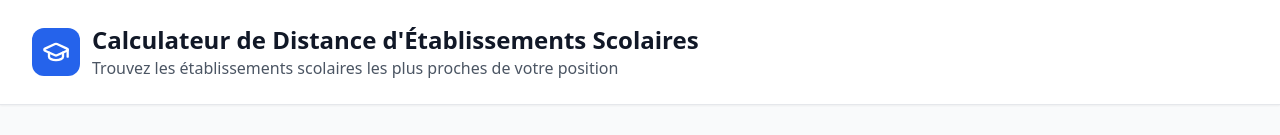
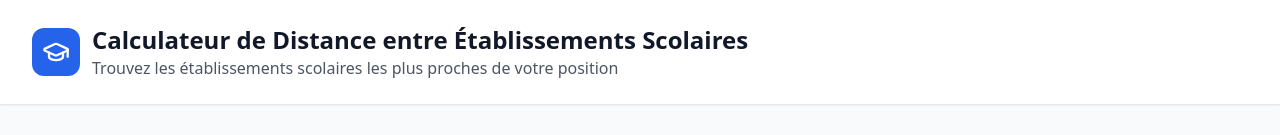
Before and after one commit to jfsteacher/cdes, a React (Vite) app: page / in a window 1280 px wide. Shown: the top 135 px of the page. Built offline with nearby package versions, Linux system fonts and the light colour scheme.

Commit message:
Changer le nom de l'application

```diff
--- a/index.html
+++ b/index.html
@@ -4,7 +4,7 @@
     <meta charset="UTF-8" />
     <link rel="icon" type="image/svg+xml" href="/vite.svg" />
     <meta name="viewport" content="width=device-width, initial-scale=1.0" />
-    <title>Calculateur de Distance d'Établissements Scolaires</title>
+    <title>Calculateur de Distance entre Établissements Scolaires</title>
   </head>
   <body>
     <div id="root"></div>
--- a/src/App.tsx
+++ b/src/App.tsx
@@ -157,7 +157,7 @@ function App() {
             </div>
             <div>
               <h1 className="text-2xl font-bold text-gray-900">
-                Calculateur de Distance d'Établissements Scolaires
+                Calculateur de Distance entre Établissements Scolaires
               </h1>
               <p className="text-gray-600">
                 Trouvez les établissements scolaires les plus proches de votre position
@@ -320,7 +320,7 @@ function App() {
           <div className="flex flex-col items-center justify-center space-y-4">
             <div className="flex items-center text-sm text-gray-500">
               <GraduationCap className="h-4 w-4 mr-2" />
-              Calculateur de Distance d'Établissements Scolaires - Trouvez les établissements les plus proches
+              Calculateur de Distance entre Établissements Scolaires - Trouvez les établissements les plus proches
             </div>
 
             <div className="flex flex-col sm:flex-row items-center justify-center space-y-2 sm:space-y-0 sm:space-x-6 text-sm text-gray-500">
```
